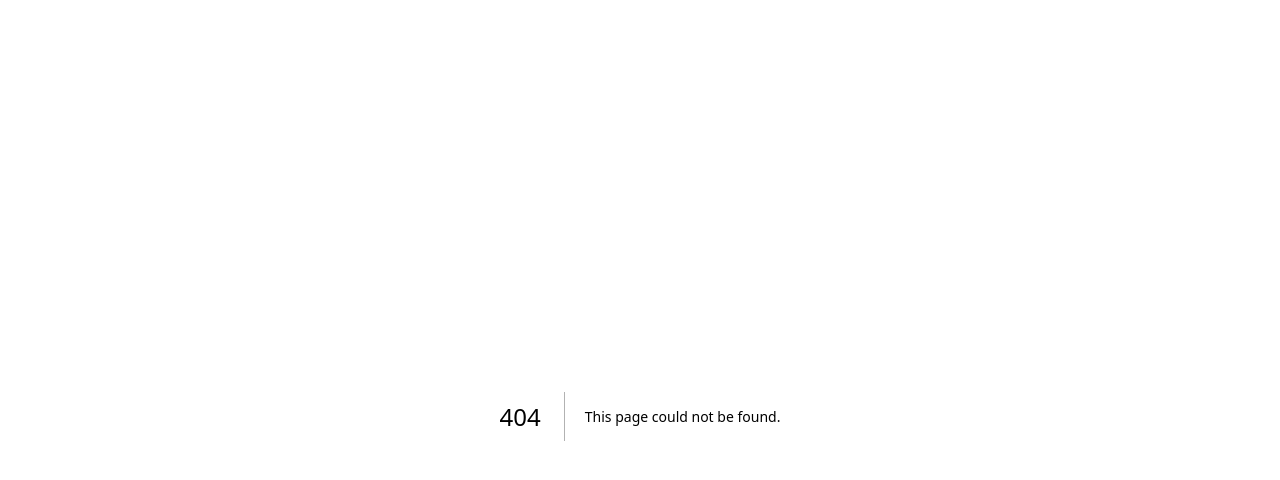
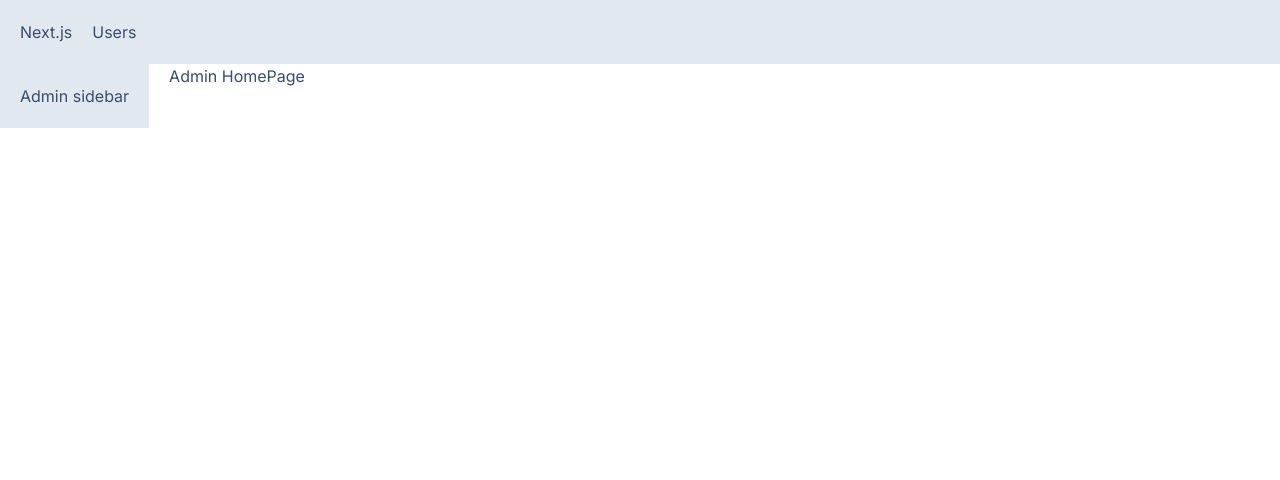
Before and after one commit to Shanmukh459/Next-app, a Next.js app: page /admin in a window 1280 px wide. Before the commit this address had no page. Shown: the top 480 px of the page. Built offline with nearby package versions, Linux system fonts and the light colour scheme.

Commit message:
added sidebar for admin pages and navbar for all the pages

```diff
--- /dev/null
+++ b/app/NavBar.tsx
@@ -0,0 +1,13 @@
+import Link from 'next/link'
+import React from 'react'
+
+const NavBar = () => {
+  return (
+    <div className='flex bg-slate-200 p-5'>
+      <Link href='/' className="mr-5">Next.js</Link>
+      <Link href="/users">Users</Link>
+    </div>
+  )
+}
+
+export default NavBar
--- /dev/null
+++ b/app/admin/layout.tsx
@@ -0,0 +1,15 @@
+import React, { ReactNode } from 'react'
+
+interface Props {
+  children: ReactNode
+}
+const AdminLayout = ({children} :Props) => {
+  return (
+    <div className='flex'>
+      <aside className='bg-slate-200 p-5 mr-5'>Admin sidebar</aside>
+      <div>{children}</div>
+    </div>
+  )
+}
+
+export default AdminLayout
--- /dev/null
+++ b/app/admin/page.tsx
@@ -0,0 +1,9 @@
+import React from 'react'
+
+const AdminHomePage = () => {
+  return (
+    <div>Admin HomePage</div>
+  )
+}
+
+export default AdminHomePage
--- a/app/globals.css
+++ b/app/globals.css
@@ -14,5 +14,4 @@
 
 body {
   /* color: rgb(var(--foreground-rgb)); */
-  padding: 1rem;
 }
--- a/app/layout.tsx
+++ b/app/layout.tsx
@@ -1,6 +1,7 @@
 import './globals.css'
 import type { Metadata } from 'next'
 import { Inter } from 'next/font/google'
+import NavBar from './NavBar'
 
 const inter = Inter({ subsets: ['latin'] })
 
@@ -16,7 +17,12 @@
 }) {
   return (
     <html lang="en" data-theme="winter">
-      <body className={inter.className}>{children}</body>
+      <body className={inter.className}>
+        <NavBar />
+        <main>
+          {children}
+        </main>
+      </body>
     </html>
   )
 }
--- a/app/users/page.tsx
+++ b/app/users/page.tsx
@@ -6,7 +6,6 @@
 }
 
 const UsersPage = async ({searchParams: {sortOrder}}: Props) => {
-  console.log(sortOrder)
   return (
     <>
       <h1>Users</h1>
```
